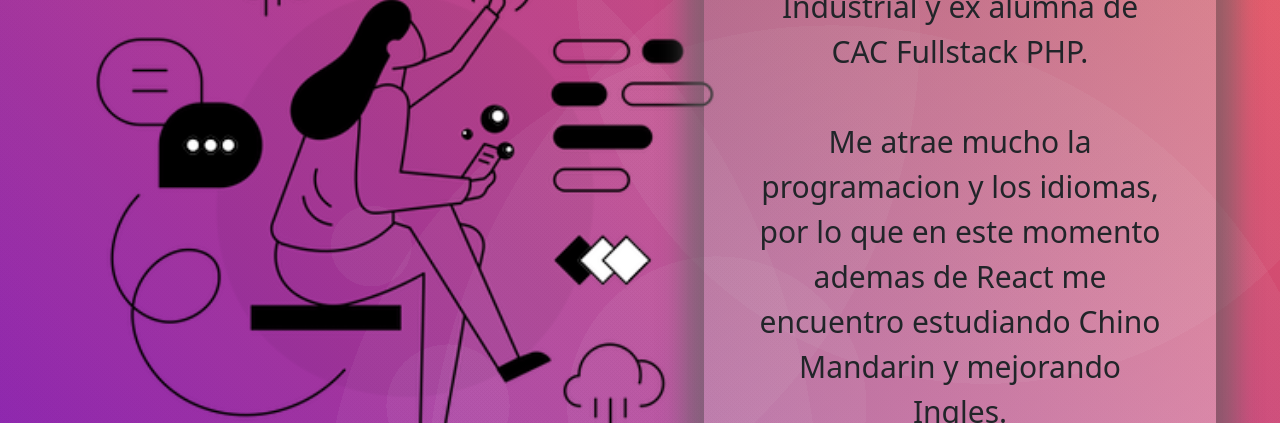
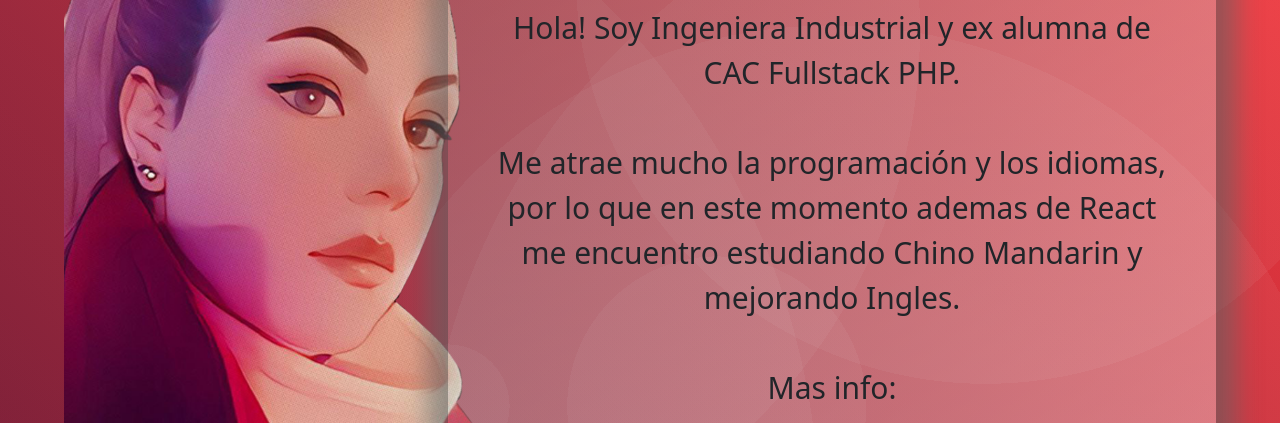
Before and after one commit to SlonceSun/reactcac-presentation-card, a plain HTML site: page index.html in a window 1280 px wide. Shown: the part 194-617 px from the top of the page. Drawn offline with Linux system fonts and the light colour scheme; some icons are missing; a web font is replaced by a local one.

Commit message:
cambio imagen

```diff
--- a/index.html
+++ b/index.html
@@ -34,7 +34,7 @@
 			<!-- LEFT SIDE -->
 			<div class="left__side">
 				<img
-					src="assets/images/Tech Life - Communication.png"
+					src="assets/images/foto.png"
 					alt="dibujo persona tecnologia"
 					loading="lazy"
 					class="left__img"
@@ -46,7 +46,7 @@
 					<h1 class="pb-5">Solange Isis Garcia</h1>
 					<p>
 						Hola! Soy Ingeniera Industrial y ex alumna de CAC Fullstack PHP. <br /><br />
-						Me atrae mucho la programacion y los idiomas, por lo que en este momento ademas de React
+						Me atrae mucho la programación y los idiomas, por lo que en este momento ademas de React
 						me encuentro estudiando <span class="flag-icon flag-icon-cn"></span> Chino Mandarin y
 						mejorando <span class="flag-icon flag-icon-us"></span> Ingles. <br /><br />
 						Mas info:
--- a/styles.css
+++ b/styles.css
@@ -89,7 +89,7 @@ body {
 			transparent 76%,
 			transparent 100%
 		),
-		linear-gradient(225deg, rgb(235, 83, 85), rgb(121, 11, 174));
+		linear-gradient(225deg, rgb(248, 51, 55), rgb(104, 6, 35));
 }
 
 .divided__screen {
@@ -102,15 +102,15 @@ body {
 }
 
 .left__side {
-	width: 50%;
+	width: 30%;
 }
 
 .left__img {
-	height: 600px;
+	height: 700px;
 }
 
 .right__side {
-	width: 40%;
+	width: 60%;
 	height: 80%;
 	border-radius: 37px;
 	background: linear-gradient(315deg, rgba(255, 255, 255, 0.347), rgba(140, 140, 140, 0.358));
```
Also changed, not shown: assets/images/foto.png (added).
